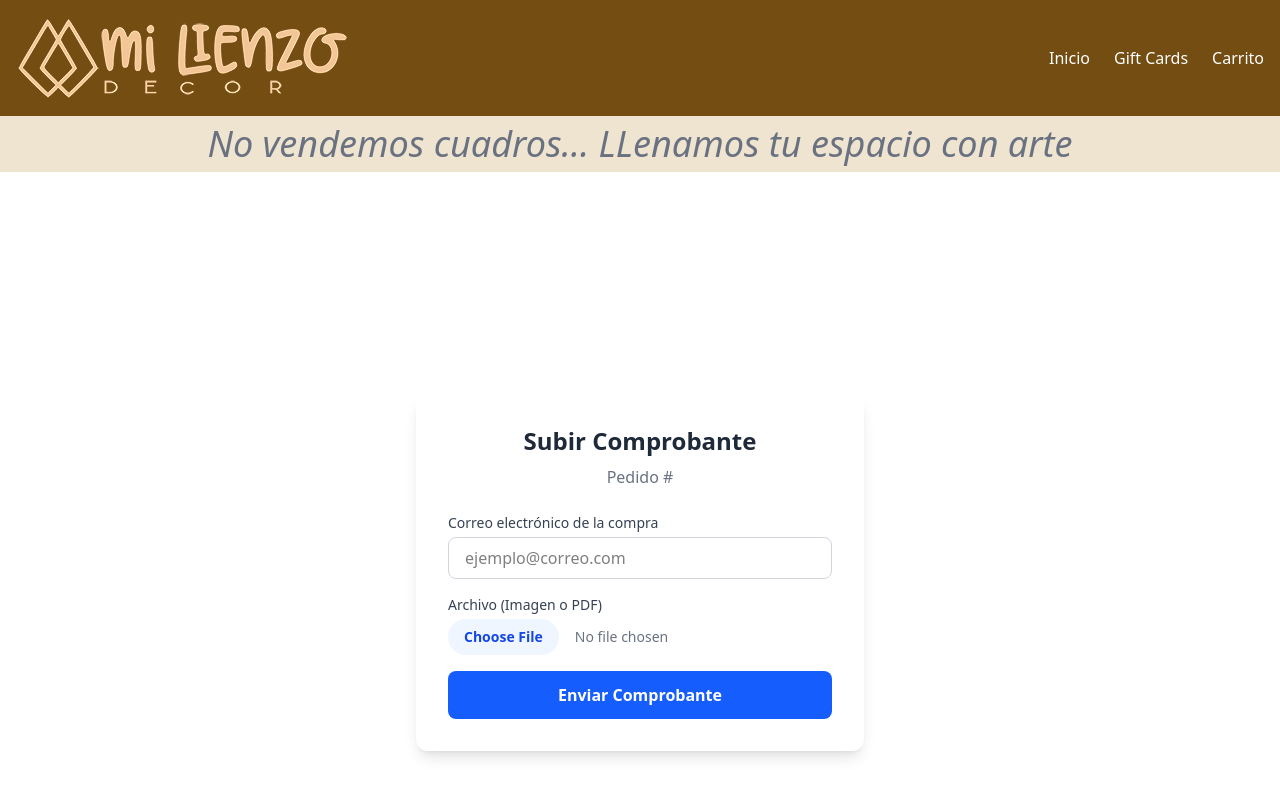
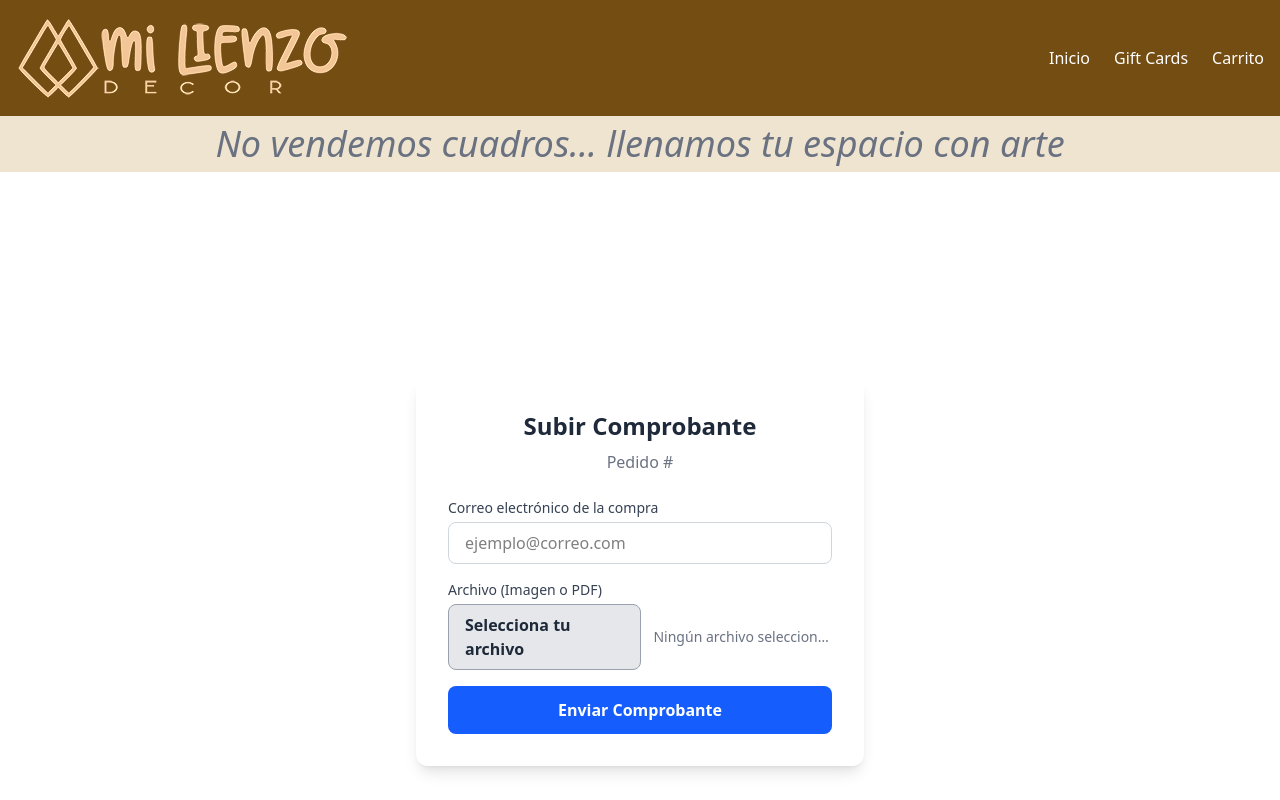
Before and after one commit to fersoulodre/milienzodecor, a Next.js app: page /subir-comprobante in a window 1280 px wide. Shown: the top 800 px of the page. Built offline with nearby package versions, Linux system fonts and the light colour scheme; no server answers.

Commit message:
Ajustes de diseño en carrito y comprobante

```diff
--- a/app/carrito/page.tsx
+++ b/app/carrito/page.tsx
@@ -25,6 +25,7 @@ export default function CarritoPage() {
 
   const totalConDescuento = Math.max(0, total - discount);
 
+  const totalItems = items.length + giftCards.length;
   const aplicarGiftCard = async () => {
     if (!giftCodeInput) return;
     setApplyingCode(true);
@@ -88,13 +89,18 @@ export default function CarritoPage() {
 
   return (
     <div className="min-h-screen bg-gray-50">
-      <div className="max-w-4xl mx-auto px-4 py-6">
-        <h1 className="text-3xl font-bold mb-4">Tu Carrito</h1>
+      <div className="max-w-4xl mx-auto px-4 py-2">
+        <div className="mb-4 flex items-center gap-4">
+  <svg xmlns="http://www.w3.org/2000/svg" fill="none" viewBox="0 0 24 24" strokeWidth={1.5} stroke="currentColor" className="w-16 h-16 text-gray-800">
+    <path strokeLinecap="round" strokeLinejoin="round" d="M2.25 3h1.386c.51 0 .955.343 1.087.835l.383 1.437M7.5 14.25a3 3 0 00-3 3h15.75m-12.75-3h11.218c1.121-2.3 2.1-4.684 2.924-7.138a60.114 60.114 0 00-16.536-1.84M7.5 14.25L5.106 5.272M6 20.25a.75.75 0 11-1.5 0 .75.75 0 011.5 0zm12.75 0a.75.75 0 11-1.5 0 .75.75 0 011.5 0z" />
+  </svg>
+  <p className="text-xl font-bold text-gray-800">Total pedidos: {totalItems}</p>
+</div>
 
         {/* Formulario de datos del cliente */}
-        <div className="bg-white rounded-lg shadow-sm p-4 mb-4">
-          <h2 className="font-bold text-lg mb-3">Datos para tu pedido</h2>
-          <div className="grid md:grid-cols-2 gap-4">
+        <div className="bg-white rounded-lg shadow-sm p-4 mb-1">
+          <h2 className="font-bold text-lg mb-1">Datos para tu pedido</h2>
+          <div className="grid md:grid-cols-2 gap-1">
             <input
               type="text"
               value={nombre}
@@ -148,7 +154,7 @@ export default function CarritoPage() {
         <div className="bg-white rounded-lg shadow-sm p-3">
           <div className="flex justify-between items-center mb-3">
             <span className="text-lg font-semibold">Total a pagar:</span>
-            <span className="text-xl font-bold text-green-700">Bs. {totalConDescuento.toLocaleString()}</span>
+            <span className="text-xl font-bold text-black">Bs. {totalConDescuento.toLocaleString()}</span>
           </div>
 
           <div className="grid md:grid-cols-2 gap-4 border-t pt-3 mb-3">
--- a/app/layout.tsx
+++ b/app/layout.tsx
@@ -20,7 +20,7 @@ export default function RootLayout({ children }: { children: React.ReactNode })
 
           <div className="text-center py-2" style={{ backgroundColor: '#efe4cf' }}>
             <h3 className="text-lg md:text-4xl font-light text-gray-500 italic px-4">
-              No vendemos cuadros... LLenamos tu espacio con arte
+              No vendemos cuadros... llenamos tu espacio con arte
             </h3>
           </div>
 
--- a/app/subir-comprobante/page.tsx
+++ b/app/subir-comprobante/page.tsx
@@ -122,15 +122,24 @@ function FormularioComprobante() {
             />
           </div>
 
-          <div>
-            <label className="block text-sm font-medium text-gray-700 mb-1">Archivo (Imagen o PDF)</label>
-            <input
-              type="file"
-              accept="image/*,.pdf"
-              onChange={(e) => setArchivo(e.target.files?.[0] || null)}
-              className="w-full text-sm text-gray-500 file:mr-4 file:py-2 file:px-4 file:rounded-full file:border-0 file:text-sm file:font-semibold file:bg-blue-50 file:text-blue-700 hover:file:bg-blue-100"
-              required
-            />
+                    <div>
+            <label className="block text-sm font-medium text-gray-700 mb-1">
+              Archivo (Imagen o PDF)
+            </label>
+            <div className="flex items-center gap-3">
+              <label className="cursor-pointer bg-gray-200 hover:bg-gray-300 text-gray-800 font-semibold py-2 px-4 rounded-lg border border-gray-400 transition-colors">
+                Selecciona tu archivo
+                <input
+                  type="file"
+                  accept="image/*,application/pdf"
+                  onChange={(e) => setArchivo(e.target.files?.[0] || null)}
+                  className="hidden"
+                />
+              </label>
+              <span className="text-sm text-gray-500 truncate max-w-[200px]">
+                {archivo ? archivo.name : 'Ningún archivo seleccionado'}
+              </span>
+            </div>
           </div>
 
           <button
```
